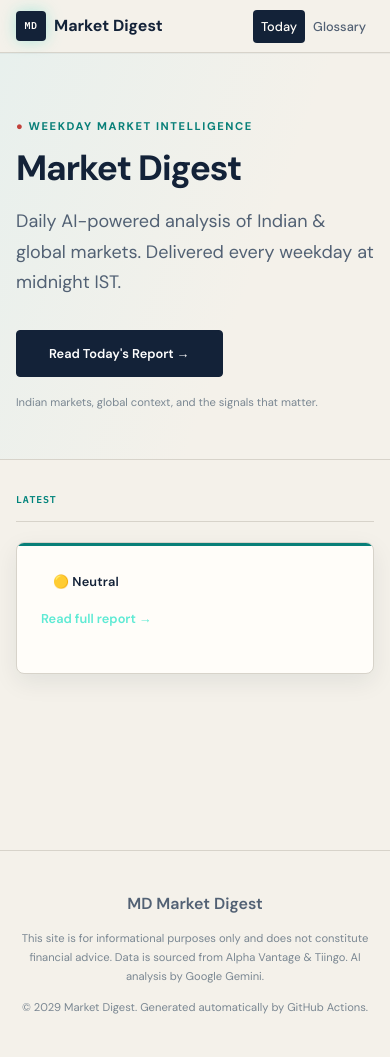
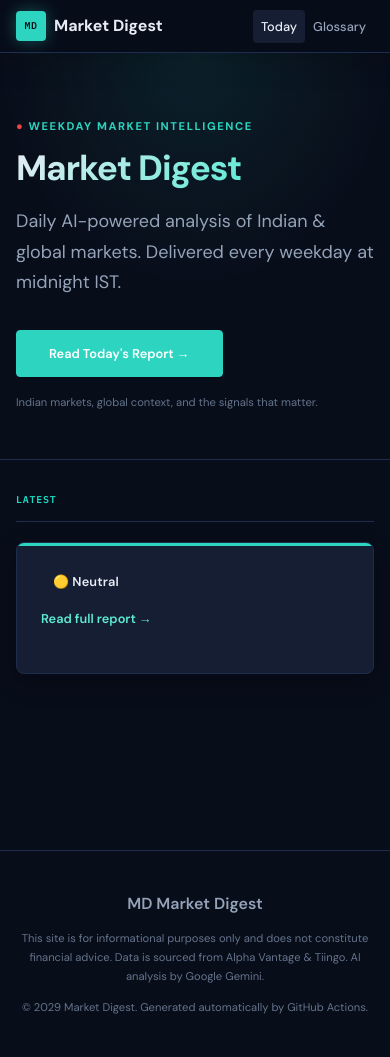
Before and after one commit to prathameshpowar1910/market-update, a Python web app: template site/templates/index.html in a window 390 px wide. Run offline with Jinja, Linux system fonts and the light colour scheme; the template is opened without the code that fills it, so the values that code supplies are empty.

Commit message:
style: restore dark site and email theme
Replace the accidental light editorial palette with a polished dark navy and teal theme while preserving improved typography, spacing, labels, and responsive behavior.

```diff
--- a/site/static/css/styles.css
+++ b/site/static/css/styles.css
@@ -924,29 +924,29 @@ body {
 
 /* ── Editorial market brief theme ──────────────────────────────────────── */
 :root {
-  --clr-bg: #f4f1ea;
-  --clr-bg-2: #ebe7df;
-  --clr-bg-3: #dfe5e3;
-  --clr-surface: #fffdf9;
-  --clr-surface-2: #f1eee7;
-  --clr-border: #d7d3ca;
-  --clr-border-2: #b8c3c0;
-  --clr-text: #132238;
-  --clr-text-2: #526174;
-  --clr-text-3: #7a8792;
-  --clr-accent: #087f78;
-  --clr-accent-2: #0f766e;
-  --clr-accent-glow: rgba(8, 127, 120, 0.18);
-  --clr-up: #13795b;
-  --clr-up-bg: #e4f3eb;
-  --clr-up-border: #9bcdb8;
-  --clr-down: #c2413b;
-  --clr-down-bg: #fbe9e6;
-  --clr-down-border: #e7aaa4;
-  --clr-flat: #526174;
-  --clr-flat-bg: #e8eceb;
-  --clr-gold: #a16207;
-  --clr-gold-bg: #fff4d6;
+  --clr-bg: #080d1a;
+  --clr-bg-2: #0d1425;
+  --clr-bg-3: #111827;
+  --clr-surface: #151e33;
+  --clr-surface-2: #1c2640;
+  --clr-border: #1e2d4d;
+  --clr-border-2: #263352;
+  --clr-text: #e8ecf5;
+  --clr-text-2: #94a3b8;
+  --clr-text-3: #64748b;
+  --clr-accent: #2dd4bf;
+  --clr-accent-2: #5eead4;
+  --clr-accent-glow: rgba(45, 212, 191, 0.18);
+  --clr-up: #22c55e;
+  --clr-up-bg: #052e0d;
+  --clr-up-border: #15803d;
+  --clr-down: #ef4444;
+  --clr-down-bg: #2d0707;
+  --clr-down-border: #b91c1c;
+  --clr-flat: #94a3b8;
+  --clr-flat-bg: #1e2940;
+  --clr-gold: #f59e0b;
+  --clr-gold-bg: #2d1f04;
   --font-sans: 'DM Sans', system-ui, sans-serif;
   --font-mono: 'IBM Plex Mono', monospace;
   --radius-sm: 3px;
@@ -961,9 +961,9 @@ body {
 }
 
 .site-header {
-  background: rgba(244, 241, 234, 0.94);
+  background: rgba(8, 13, 26, 0.9);
   border-bottom-color: var(--clr-border);
-  box-shadow: 0 1px 0 rgba(19, 34, 56, 0.04);
+  box-shadow: 0 8px 30px rgba(0, 0, 0, 0.18);
 }
 
 .nav-logo { color: var(--clr-text); }
@@ -973,38 +973,38 @@ body {
   height: 30px;
   place-items: center;
   border-radius: 4px;
-  background: var(--clr-text);
-  color: #fffdf9;
+  background: var(--clr-accent);
+  color: #07131f;
   font-family: var(--font-mono);
   font-size: 0.62rem;
   letter-spacing: 0.05em;
 }
-.nav-link:hover, .nav-link.active { background: var(--clr-text); color: #fffdf9; }
+.nav-link:hover, .nav-link.active { background: var(--clr-surface); color: var(--clr-text); }
 
 .home-hero {
   padding-block: clamp(4rem, 9vw, 7rem) clamp(3rem, 7vw, 5rem);
   text-align: left;
   border-bottom: 1px solid var(--clr-border);
-  background: linear-gradient(110deg, #e8f0ed 0%, #f4f1ea 62%);
+  background: radial-gradient(ellipse 70% 80% at 50% 0%, rgba(45, 212, 191, 0.1), transparent 72%), var(--clr-bg);
 }
 .home-hero-inner { max-width: 1100px; }
 .home-hero-kicker { color: var(--clr-accent); }
 .home-hero-kicker span { color: var(--clr-down); }
 .home-hero-title { max-width: 720px; font-size: clamp(2.8rem, 7vw, 5.2rem); line-height: 0.98; }
-.hero-gradient-text { background: none; color: var(--clr-text); -webkit-text-fill-color: currentColor; }
+.hero-gradient-text { background: linear-gradient(135deg, #e8ecf5, #5eead4); -webkit-background-clip: text; -webkit-text-fill-color: transparent; background-clip: text; }
 .home-hero-sub { margin-left: 0; color: var(--clr-text-2); }
 .home-hero-note { color: var(--clr-text-3); }
 .btn-primary {
-  background: var(--clr-text);
-  border-color: var(--clr-text);
+  background: var(--clr-accent);
+  border-color: var(--clr-accent);
   border-radius: 4px;
   box-shadow: none;
 }
-.btn-primary:hover { background: var(--clr-accent); border-color: var(--clr-accent); box-shadow: none; }
+.btn-primary:hover { background: var(--clr-accent-2); border-color: var(--clr-accent-2); box-shadow: 0 6px 24px rgba(45, 212, 191, 0.25); }
 
 .hero-banner {
   border-bottom: 1px solid var(--clr-border);
-  background: #e8f0ed;
+  background: var(--clr-bg);
 }
 .hero-banner::before { opacity: 0.16; }
 .hero-inner { text-align: left; }
@@ -1025,12 +1025,12 @@ body {
 .glance-card, .index-card, .sector-card, .event-card, .tldr-item, .news-link, .archive-link, .narrative-block {
   background: var(--clr-surface);
   border-color: var(--clr-border);
-  box-shadow: 0 2px 8px rgba(19, 34, 56, 0.04);
+  box-shadow: 0 2px 8px rgba(0, 0, 0, 0.18);
 }
-.glance-card { box-shadow: 0 8px 24px rgba(19, 34, 56, 0.08); }
+.glance-card { box-shadow: 0 8px 24px rgba(0, 0, 0, 0.28); }
 .glance-card::before { background: var(--clr-accent); }
 .tldr-item:hover, .news-link:hover { background: var(--clr-surface-2); border-color: var(--clr-accent); }
-.index-card:hover, .event-card:hover, .glossary-entry:hover { transform: translateY(-2px); box-shadow: 0 8px 20px rgba(19, 34, 56, 0.08); }
+.index-card:hover, .event-card:hover, .glossary-entry:hover { transform: translateY(-2px); box-shadow: 0 8px 20px rgba(0, 0, 0, 0.28); }
 .archive-link:hover { border-color: var(--clr-accent); transform: translateX(2px); }
 .narrative-block { border-left-color: var(--clr-accent); }
 .site-footer { border-top-color: var(--clr-border); }
```
Also changed, not shown: site/templates/email.html (+8 -13 lines).
